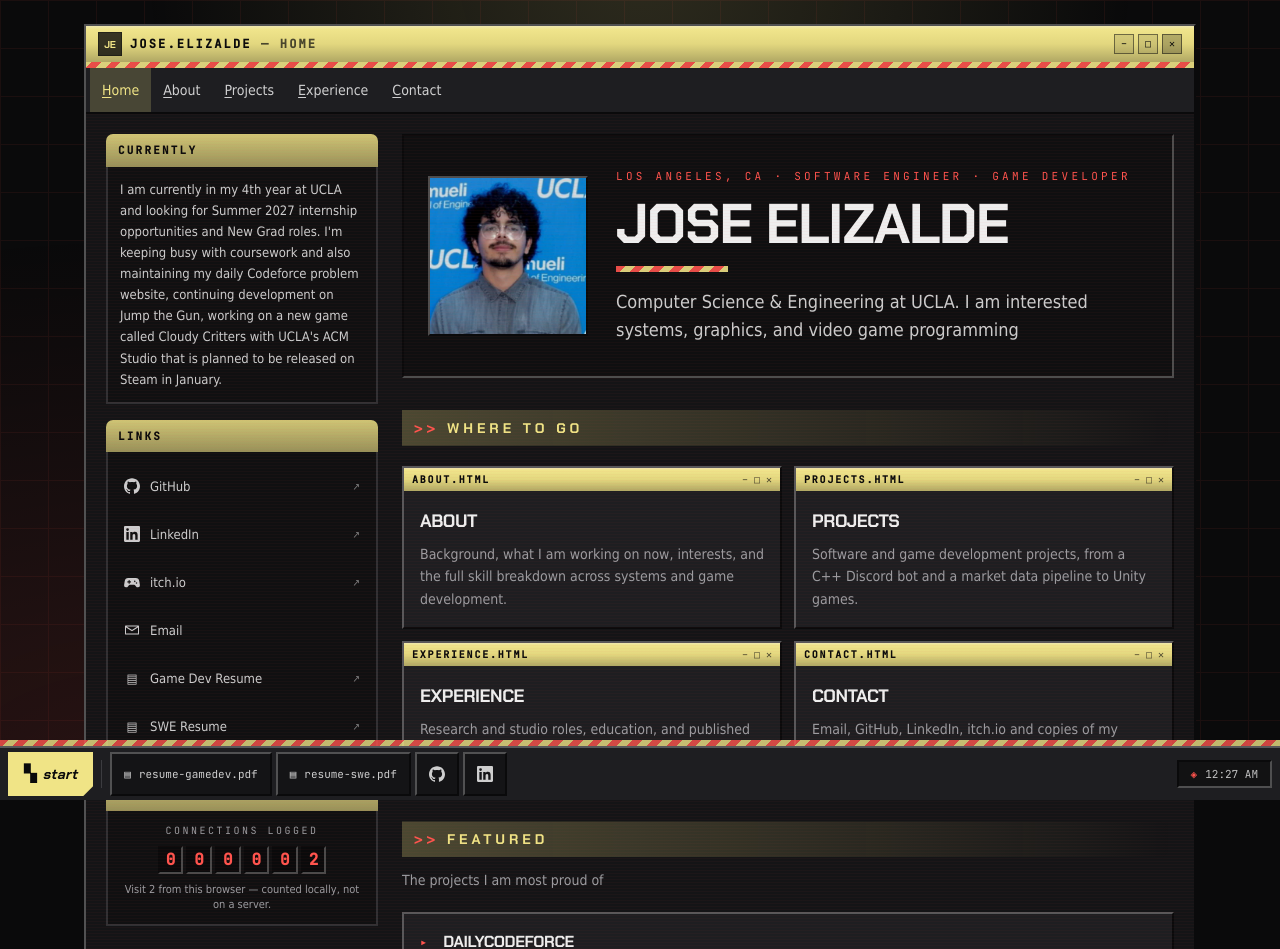
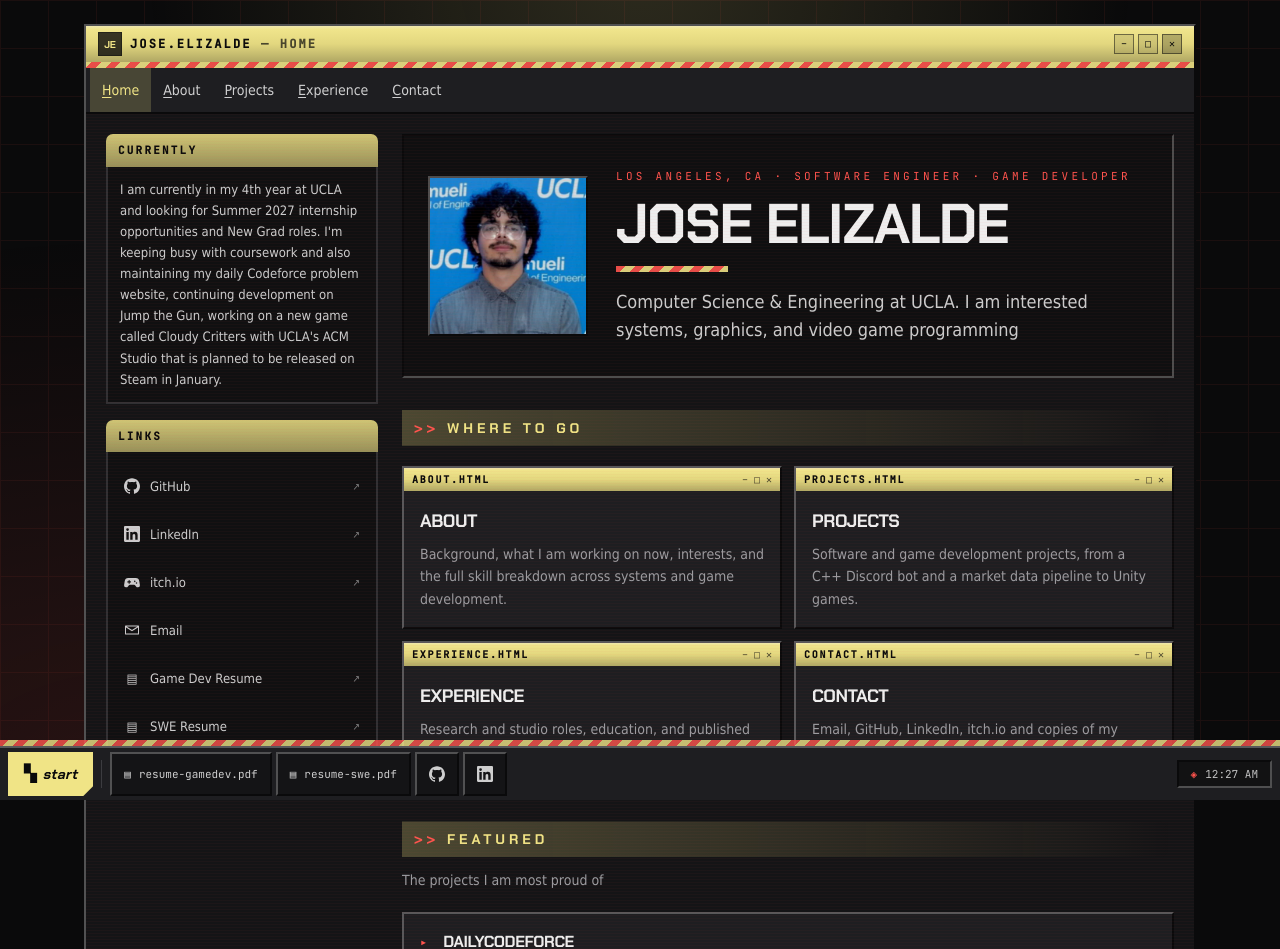
Before and after one commit to ElizaldeJoseCS/portfolio, a React (Vite) app: page / in a window 1280 px wide. Shown: the top 949 px of the page. Built offline with nearby package versions, Linux system fonts and the light colour scheme.

Commit message:
Remove Counter panel from SiteShell
Removed the Counter panel from the SiteShell component.

```diff
--- a/src/components/SiteShell.tsx
+++ b/src/components/SiteShell.tsx
@@ -164,9 +164,6 @@ function Sidebar() {
         </ul>
       </XpPanel>
 
-      <XpPanel title="Counter">
-        <XpVisitorCounter />
-      </XpPanel>
     </div>
   )
 }
```
